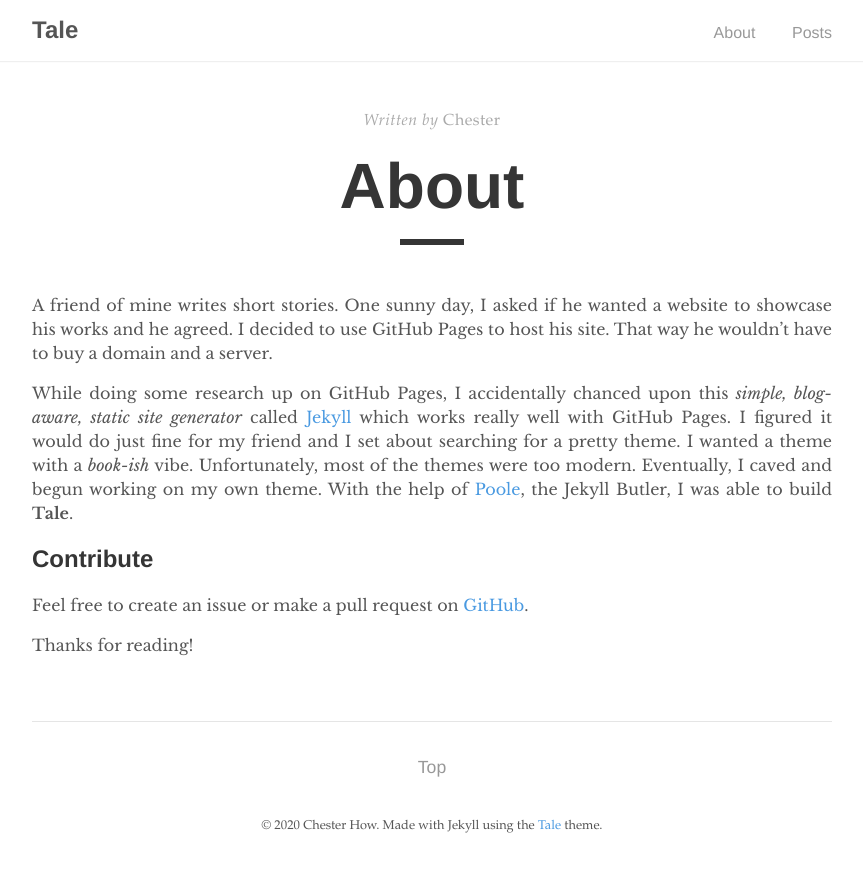
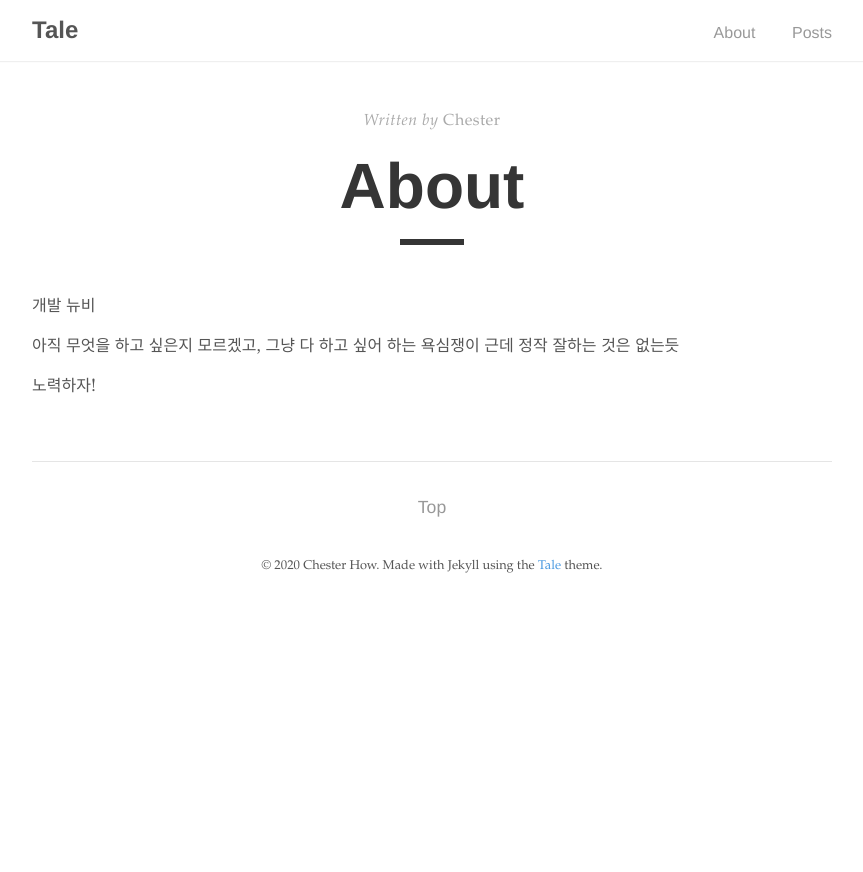
Before and after one commit to leefilll/leefilll.github.io, a Jekyll site: the page built from _pages/about.md, in a window 1280 px wide. Shown: the top 872 px of the page, without its empty margins (208-1071 px from the left). Built offline with Jekyll 4.4.1, drawn with Linux system fonts in a browser that asks for light colours.

```diff
--- a/_pages/about.md
+++ b/_pages/about.md
@@ -5,11 +5,9 @@ author: "Chester"
 permalink: /about/
 ---
 
-A friend of mine writes short stories. One sunny day, I asked if he wanted a website to showcase his works and he agreed. I decided to use GitHub Pages to host his site. That way he wouldn't have to buy a domain and a server.
+개발 뉴비
 
-While doing some research up on GitHub Pages, I accidentally chanced upon this _simple, blog-aware, static site generator_ called [Jekyll](https://jekyllrb.com/) which works really well with GitHub Pages. I figured it would do just fine for my friend and I set about searching for a pretty theme. I wanted a theme with a _book-ish_ vibe. Unfortunately, most of the themes were too modern. Eventually, I caved and begun working on my own theme. With the help of [Poole](https://github.com/poole/poole), the Jekyll Butler, I was able to build **Tale**.
+아직 무엇을 하고 싶은지 모르겠고, 그냥 다 하고 싶어 하는 욕심쟁이
+근데 정작 잘하는 것은 없는듯
 
-## Contribute
-Feel free to create an issue or make a pull request on [GitHub](https://github.com/chesterhow/tale).
-
-Thanks for reading!
+노력하자!
```
